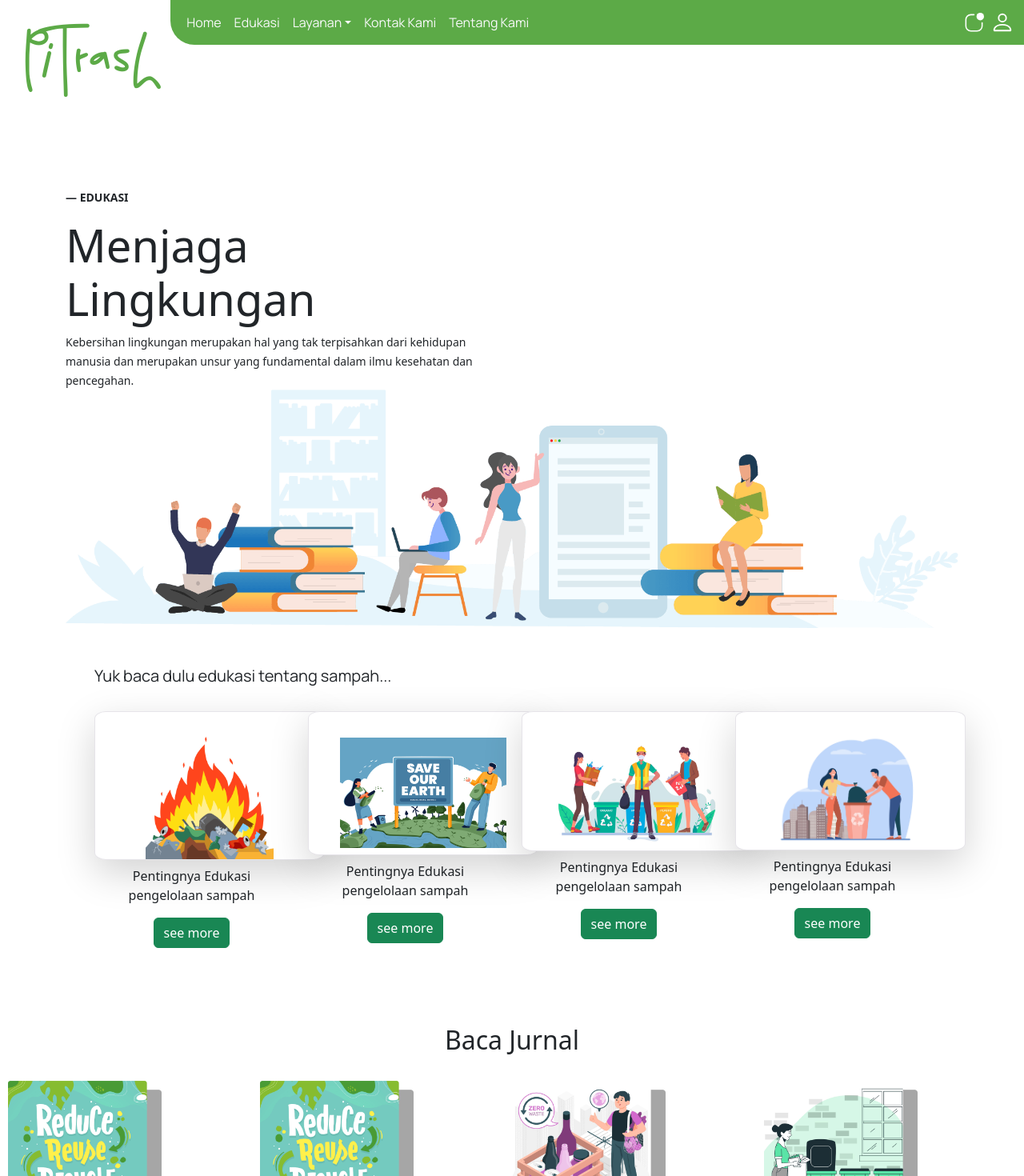
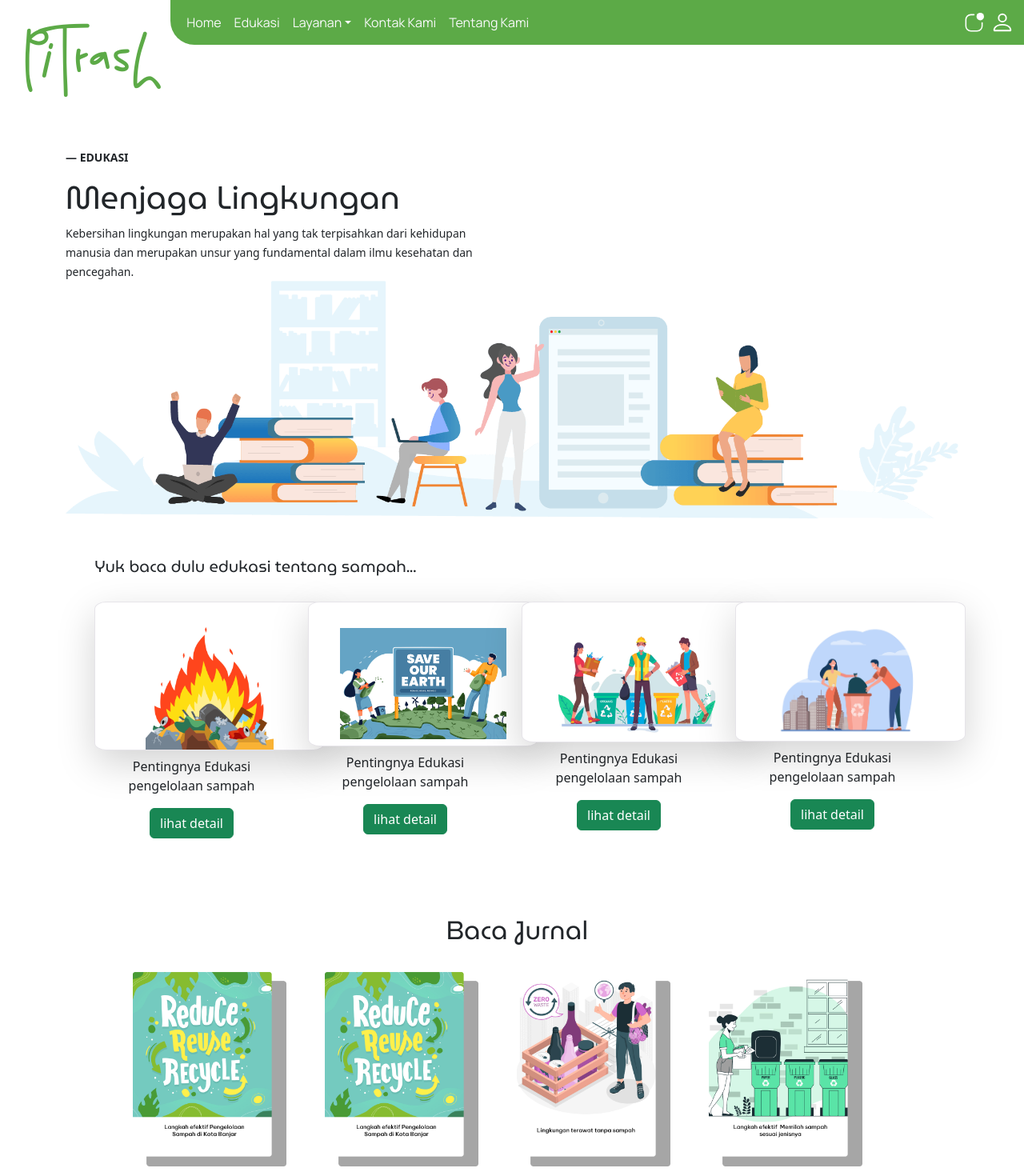
Before and after one commit to andriandwl/trash, a React (Create React App) app: page /edukasi in a window 1280 px wide. Shown: the top 1470 px of the page at 80% size. Built offline with nearby package versions, Linux system fonts and the light colour scheme.

Commit message:
bismillah

```diff
--- a/src/components/Carousel.jsx
+++ b/src/components/Carousel.jsx
@@ -44,31 +44,28 @@ export default class Crsl extends Component {
       ],
     };
     return (
-      <div
-        className="mt-5 "
-        style={{
-          margin: "0 10px",
-        }}
-      >
-        <h2 className="text-center">Baca Jurnal</h2>
+      <div className="mt-5 w-75 "style={{position:'absolute', left:'13%'}}>
+        <h2 className="text-center text-dark museo" >
+          Baca Jurnal
+        </h2>
         <Slider {...settings}>
           <div>
-            <img src={clean} className="card-img-top mt-4" alt="..." style={{ width: "12rem" }} />
+            <img src={clean} className="card-img-top mt-4" alt="..." style={{ width: "12rem", cursor:'pointer' }} />
           </div>
           <div>
-            <img src={reduce} className="card-img-top mt-4" alt="..." style={{ width: "12rem" }} />
+            <img src={reduce} className="card-img-top mt-4" alt="..." style={{ width: "12rem", cursor:'pointer' }} />
           </div>
           <div>
-            <img src={recycle} className="card-img-top mt-4" alt="..." style={{ width: "12rem" }} />
+            <img src={recycle} className="card-img-top mt-4" alt="..." style={{ width: "12rem", cursor:'pointer' }} />
           </div>
           <div>
-            <img src={wise} className="card-img-top mt-4" alt="..." style={{ width: "12rem" }} />
+            <img src={wise} className="card-img-top mt-4" alt="..." style={{ width: "12rem", cursor:'pointer' }} />
           </div>
           <div>
-            <img src={clean} className="card-img-top mt-4" alt="..." style={{ width: "12rem" }} />
+            <img src={clean} className="card-img-top mt-4" alt="..." style={{ width: "12rem", cursor:'pointer' }} />
           </div>
           <div>
-            <img src={reuse} className="card-img-top mt-4" alt="..." style={{ width: "12rem" }} />
+            <img src={reuse} className="card-img-top mt-4" alt="..." style={{ width: "12rem", cursor:'pointer' }} />
           </div>
         </Slider>
       </div>
--- a/src/pages/About.jsx
+++ b/src/pages/About.jsx
@@ -31,13 +31,14 @@ const About = () => {
         </div>
       </div>
 
-      <section className=" " style={{ backgroundImage: `url(${bg})`, backgroundSize: "cover", backgroundRepeat:'no-repeat',padding:'7rem' }}>
+      <section className="mt-4 " style={{ backgroundImage: `url(${bg})`, backgroundSize: "cover", backgroundRepeat:'no-repeat',padding:'7rem' }}>
         <div className="container ">
           <div className="row ">
             <div className=" mt-5 col-md-12 col-sm-12 col-lg-6 text-start text-black p-5">
+            <h4 className="" style={{fontFamily:'museo'}}>Mari Bersama Mewujudkan Jawa barat Nyaman dan Asri dengan..</h4>
               <div className="col-12 gap-2 d-flex mt-2 justify-content-start">
                 <img className="" src={mark2} alt="mark" style={{ width: "40px", objectFit: "contain" }} />
-                <p className="mt-4">Melestarikan Lingkungan <br />
+                <p className="mt-4">Melestarikan Lingkungan. <br />
                 <small>Lorem ipsum dolor sit amet consectetur adipisicing elit. Odit voluptates nemo ratione.</small></p>
               </div>
 
--- a/src/pages/EdukasiPage.jsx
+++ b/src/pages/EdukasiPage.jsx
@@ -1,35 +1,26 @@
-import React from "react";
-
 import sampah1 from "../assets/pictAgus/api.jpg";
 import banner from "../assets/pictAgus/perpustakaan.png";
 import sampah2 from "../assets/pictAgus/sam.jpg";
 import sampah4 from "../assets/pictAgus/save.jpg";
 import sampah3 from "../assets/pictAgus/trs.jpg";
-import Crsl from "../components/Carousel";
+import Crsl from '../components/Carousel';
 import Navigation from "../components/navigation/Navigation";
 
-function EdukasiPage() {
+function EdukasiPage () {
   return (
-    <div>
-      <Navigation />
-      <div className="container " style={{ marginTop: "100px" }}>
-        <div className="row text-left mt-lg-5">
+    <>
+    <Navigation/>
+      <div className="container " style={{ marginTop: "50px" }}>
+        <div className="row text-left ">
           <div className="col-6">
-            <p
-              className="blockquote-footer fw-bold text-dark text-start"
-              style={{ marginTop: "" }}
-            >
+            <p className="blockquote-footer fw-bold text-dark text-start" style={{ marginTop: "" }}>
               EDUKASI
             </p>
-            <h4 className="text-dark display-4">Menjaga Lingkungan</h4>
-            <small className="text-dark">
-              Kebersihan lingkungan merupakan hal yang tak terpisahkan dari
-              kehidupan manusia dan merupakan unsur yang fundamental dalam ilmu
-              kesehatan dan pencegahan.
-            </small>
+            <h1 className="text-dark" style={{fontFamily:'museo'}}>Menjaga Lingkungan</h1>
+            <small className="text-dark">Kebersihan lingkungan merupakan hal yang tak terpisahkan dari kehidupan manusia dan merupakan unsur yang fundamental dalam ilmu kesehatan dan pencegahan.</small>
           </div>
 
-          <div className="col-12 text-dark">
+          <div className="col-12 text-center">
             <img src={banner} className="img-fluid" alt="" />
           </div>
         </div>
@@ -37,79 +28,44 @@ function EdukasiPage() {
       <div className="container d-flex p-5 ">
         <div className="row text-center">
           <div className="col text-start">
-            <h5 style={{ fontFamily: "manrope" }}>
-              Yuk baca dulu edukasi tentang sampah...
-            </h5>
+            <h5 style={{ fontFamily: "museo" }}>Yuk baca dulu edukasi tentang sampah...</h5>
           </div>
           <div className="container d-flex justify-content-center align-content-center ">
             <div className="row">
-              <div className="col-xl-3 col-md-6 col-sm-12 mt-4 ">
-                <div
-                  className="card mx-auto d-block mb-2 shadow-lg "
-                  style={{ borderRadius: "5% 5% 5% 5%", width: "18rem" }}
-                >
-                  <img
-                    src={sampah1}
-                    className="card-img-top mt-4"
-                    alt="..."
-                    style={{ width: "10rem" }}
-                  />
+              <div className="col-xl-3 col-md-6 col-sm-12 mt-4 box-media ">
+                <div className="card d-block  mb-2 shadow-lg mx-auto" style={{ borderRadius: "5%", width: "18rem" }}>
+                  <img src={sampah1} className="card-img-top mt-4" alt="..." style={{ width: "10rem" }} />
                 </div>
                 <p>Pentingnya Edukasi pengelolaan sampah</p>
-                <button className="btn btn-success">see more</button>
+                <button className="btn btn-success">lihat detail</button>
               </div>
               <div className="col-xl-3 col-md-6 col-sm-12 mt-4 ">
-                <div
-                  className="card mx-auto d-block mb-2 shadow-lg "
-                  style={{ borderRadius: "5% 5% 5% 5%", width: "18rem" }}
-                >
-                  <img
-                    src={sampah4}
-                    className="card-img-top mt-4 p-2"
-                    alt="..."
-                    style={{ width: "14rem" }}
-                  />
+                <div className="card d-block  mb-2 shadow-lg mx-auto" style={{ borderRadius: "5%", width: "18rem" }}>
+                  <img src={sampah4} className="card-img-top mt-4 p-2" alt="..." style={{ width: "14rem" }} />
                 </div>
                 <p>Pentingnya Edukasi pengelolaan sampah</p>
-                <button className="btn btn-success">see more</button>
+                <button className="btn btn-success">lihat detail</button>
               </div>
-              <div className="col-xl-3 col-md-6 col-sm-12 mt-4 ">
-                <div
-                  className="card mx-auto d-block mb-2 shadow-lg "
-                  style={{ borderRadius: "5% 5% 5% 5%", width: "18rem" }}
-                >
-                  <img
-                    src={sampah2}
-                    className="card-img-top mt-4 "
-                    alt="..."
-                    style={{ width: "14rem" }}
-                  />
+              <div className="col-xl-3 col-md-6 col-sm-12 mt-4 box-media">
+                <div className="card d-block  mb-2 shadow-lg mx-auto" style={{ borderRadius: "5%", width: "18rem" }}>
+                  <img src={sampah2} className="card-img-top mt-4 " alt="..." style={{ width: "14rem" }} />
                 </div>
                 <p>Pentingnya Edukasi pengelolaan sampah</p>
-                <button className="btn btn-success">see more</button>
+                <button className="btn btn-success">lihat detail</button>
               </div>
-              <div className="col-xl-3 col-md-6 col-sm-12 mt-4 ">
-                <div
-                  className="card mx-auto d-block mb-2 shadow-lg "
-                  style={{ borderRadius: "5% 5% 5% 5%", width: "18rem" }}
-                >
-                  <img
-                    src={sampah3}
-                    className="card-img-top mt-4"
-                    alt="..."
-                    style={{ width: "12rem" }}
-                  />
+              <div className="col-xl-3 col-md-6 col-sm-12 mt-4  ">
+                <div className="card d-block mb-2 shadow-lg mx-auto" style={{ borderRadius: "5%", width: "18rem" }}>
+                  <img src={sampah3} className="card-img-top mt-4" alt="..." style={{ width: "12rem" }} />
                 </div>
-                <p>Pentingnya Edukasi pengelolaan sampah</p>
-                <button className="btn btn-success">see more</button>
+                <p className="">Pentingnya Edukasi pengelolaan sampah</p>
+                <button className="btn btn-success">lihat detail</button>
               </div>
             </div>
           </div>
         </div>
       </div>
       <Crsl />
-    </div>
+    </>
   );
-}
-
+};
 export default EdukasiPage;
```
